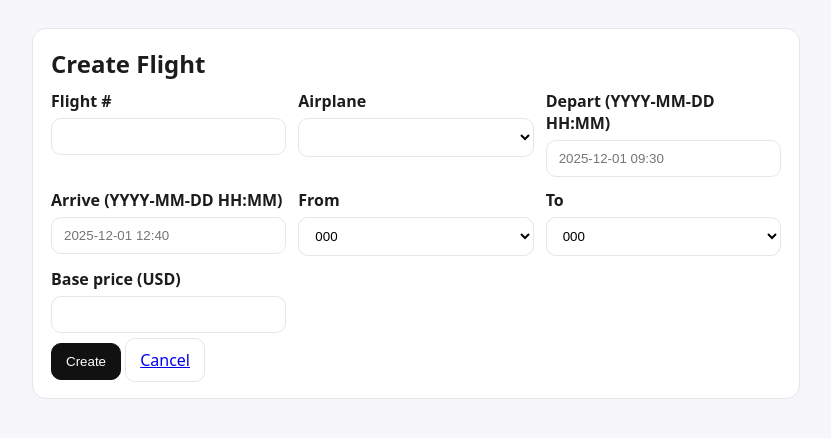
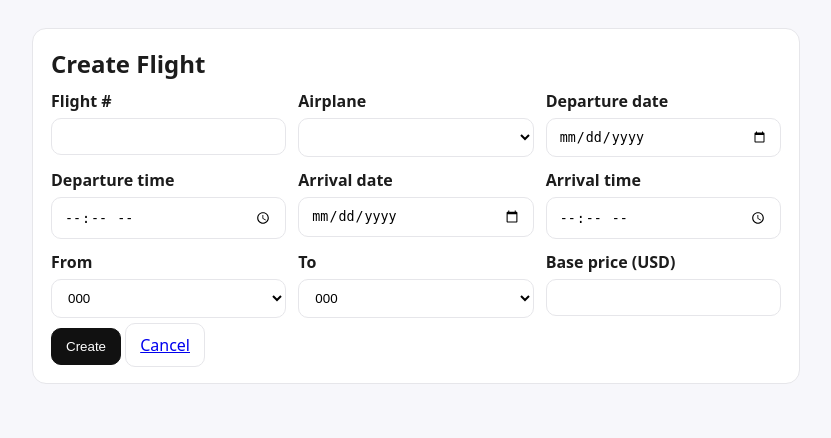
Before and after one commit to Aman-Sunesh/Airline-Ticket-Reservation-System-Using-MySQL-and-Flask, a Flask app: page /create_flight in a window 1280 px wide. Shown: the part 54-492 px from the top of the page, without its empty margins (224-1055 px from the left). Run offline with Flask 3, Linux system fonts and the light colour scheme; the visitor is signed in with stand-in values (Sample User, id 1); tables that the repository leaves empty hold one stand-in row (values such as "Sample post"); lists and menus that the app fills with data are empty.

Commit message:
Update create_flight.html

```diff
--- a/templates/create_flight.html
+++ b/templates/create_flight.html
@@ -1,8 +1,12 @@
-<!DOCTYPE html><html lang="en"><head>
-<meta charset="utf-8"/><title>Create Flight — Airline Reservation</title>
+<!DOCTYPE html>
+<html lang="en">
+<head>
+<meta charset="utf-8"/>
+<title>Create Flight — Airline Reservation</title>
 <style>
 :root{--bg:#f7f7fb;--card:#fff;--fg:#1c1c1c;--border:#e6e6ea;--accent:#111}
-*{box-sizing:border-box} body{margin:0;font-family:system-ui,-apple-system,Segoe UI,Roboto,Helvetica,Arial,sans-serif;background:var(--bg);color:var(--fg)}
+*{box-sizing:border-box}
+body{margin:0;font-family:system-ui,-apple-system,Segoe UI,Roboto,Helvetica,Arial,sans-serif;background:var(--bg);color:var(--fg)}
 header{display:flex;justify-content:space-between;align-items:center;background:#111;color:#fff;padding:16px 20px}
 main{max-width:800px;margin:28px auto;padding:0 16px}
 .card{background:#fff;border:1px solid var(--border);border-radius:14px;padding:18px}
@@ -11,35 +15,92 @@ label{display:flex;flex-direction:column;gap:6px;font-weight:600}
 input,select{padding:10px 12px;border:1px solid var(--border);border-radius:10px;background:#fff}
 .btn{appearance:none;border:1px solid var(--border);background:#fff;padding:10px 14px;border-radius:10px;cursor:pointer}
 .btn.primary{background:var(--accent);color:#fff;border-color:var(--accent)}
-</style></head><body>
-<header><div>Airline Reservation</div><nav>
+</style>
+</head>
+<body>
+
+<header>
+  <div>Airline Reservation</div>
+  <nav>
     <a style="color:#fff" href="{{ url_for('staff_home') }}">Staff Dashboard</a>
-</nav></header>
-<main><div class="card">
+  </nav>
+</header>
+
+<main>
+  <div class="card">
     <h2 style="margin:0 0 10px 0;">Create Flight</h2>
+
     <form method="post" action="{{ url_for('create_flight_submit') }}">
       <div class="grid">
-      <label><span>Flight #</span><input name="flight_no" required maxlength="10"></label>
-      <label><span>Airplane</span>
+
+        <label>
+          <span>Flight #</span>
+          <input name="flight_no" required maxlength="10">
+        </label>
+
+        <label>
+          <span>Airplane</span>
           <select name="airplane_id" required>
-          {% for p in planes %}<option value="{{ p }}">{{ p }}</option>{% endfor %}
+            {% for p in planes %}
+              <option value="{{ p }}">{{ p }}</option>
+            {% endfor %}
           </select>
         </label>
-      <label><span>Depart (YYYY-MM-DD HH:MM)</span><input name="dep_datetime" required placeholder="2025-12-01 09:30"></label>
-      <label><span>Arrive (YYYY-MM-DD HH:MM)</span><input name="arr_datetime" required placeholder="2025-12-01 12:40"></label>
-      <label><span>From</span>
+
+        <!-- NEW: date + time pickers -->
+        <label>
+          <span>Departure date</span>
+          <input type="date" name="dep_date" required>
+        </label>
+
+        <label>
+          <span>Departure time</span>
+          <input type="time" name="dep_time" required step="60">
+        </label>
+
+        <label>
+          <span>Arrival date</span>
+          <input type="date" name="arr_date" required>
+        </label>
+
+        <label>
+          <span>Arrival time</span>
+          <input type="time" name="arr_time" required step="60">
+        </label>
+
+        <label>
+          <span>From</span>
           <select name="dep_airport_code" required>
-          {% for a in airports %}<option value="{{ a }}">{{ a }}</option>{% endfor %}
+            {% for a in airports %}
+              <option value="{{ a }}">{{ a }}</option>
+            {% endfor %}
           </select>
         </label>
-      <label><span>To</span>
+
+        <label>
+          <span>To</span>
           <select name="arr_airport_code" required>
-          {% for a in airports %}<option value="{{ a }}">{{ a }}</option>{% endfor %}
+            {% for a in airports %}
+              <option value="{{ a }}">{{ a }}</option>
+            {% endfor %}
           </select>
         </label>
-      <label><span>Base price (USD)</span><input name="base_price" type="number" min="0" step="0.01" required></label>
+
+        <label>
+          <span>Base price (USD)</span>
+          <input name="base_price" type="number" min="0" step="0.01" required>
+        </label>
+
       </div>
-    <div style="margin-top:10px"><button class="btn primary" type="submit">Create</button>
-      <a class="btn" href="{{ url_for('staff_view_flights') }}">Cancel</a></div>
+
+      <div style="margin-top:10px">
+        <button class="btn primary" type="submit">Create</button>
+        <a class="btn" href="{{ url_for('staff_home') }}">Cancel</a>
+      </div>
+
     </form>
-</div></main></body></html>
+  </div>
+</main>
+
+</body>
+</html>
```
Lines whose indentation alone changed are shown as unchanged.
